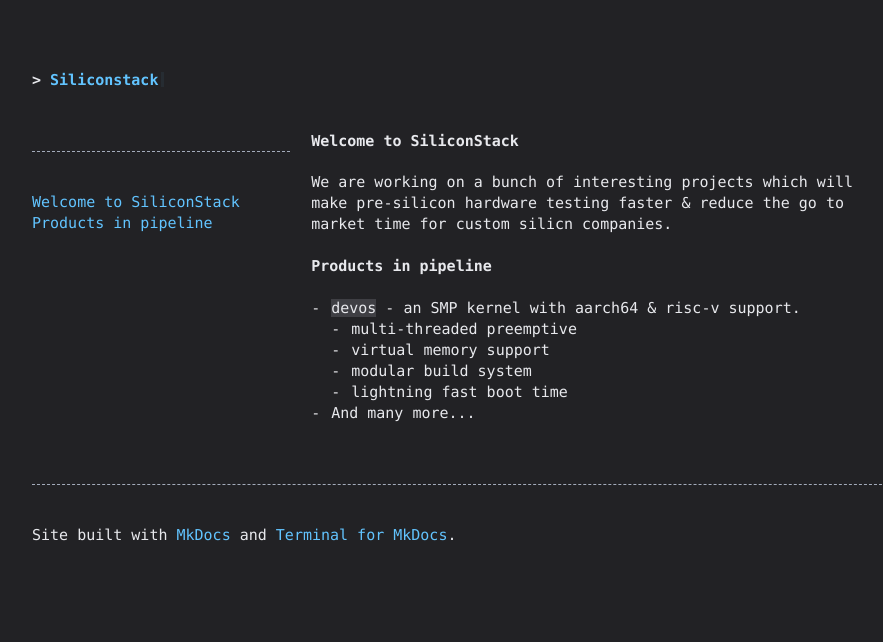
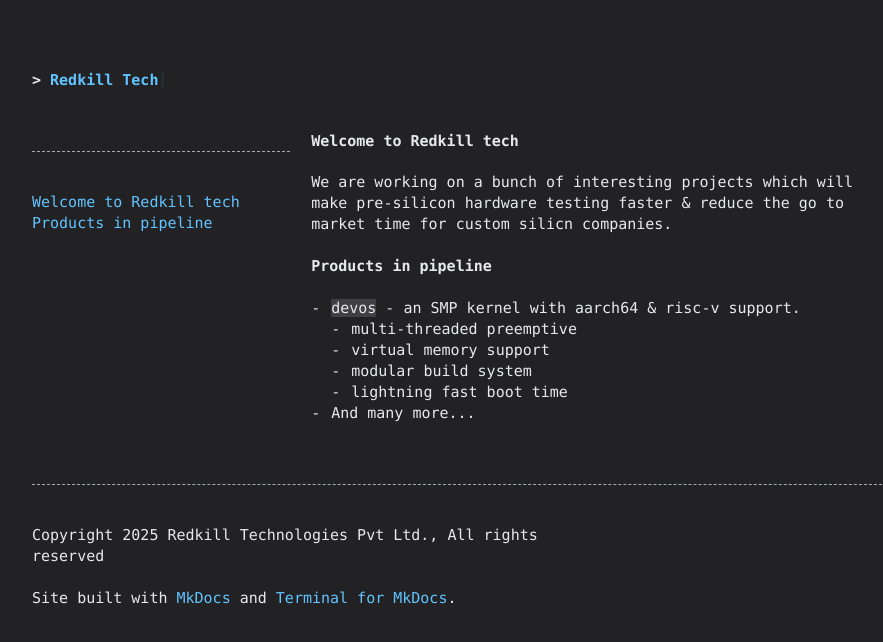
Before and after one commit to RedkillTech/praton1729.github.io, a plain HTML site: page index.html in a window 1280 px wide. Shown: the whole page, without its empty margins (178-1061 px from the left). Drawn offline with Linux system fonts and the light colour scheme.

Commit message:
Rename to Redkill Tech

```diff
--- a/index.html
+++ b/index.html
@@ -18,7 +18,7 @@
 
 
 
-<title>Welcome to SiliconStack - Siliconstack</title>
+<title>Welcome to Redkill tech - Redkill Tech</title>
 
 
 <link href="css/fontawesome/css/fontawesome.min.css" rel="stylesheet">
@@ -82,7 +82,7 @@
 <body class="terminal"><div class="container">
     <div class="terminal-nav">
         <header class="terminal-logo">
-            <div id="mkdocs-terminal-site-name" class="logo terminal-prompt"><a href="/" class="no-style">Siliconstack</a></div>
+            <div id="mkdocs-terminal-site-name" class="logo terminal-prompt"><a href="/" class="no-style">Redkill Tech</a></div>
         </header>
 
         <nav class="terminal-menu">
@@ -97,14 +97,14 @@
 </nav><hr>
 <nav>
     <ul>
-        <li><a href="#welcome-to-siliconstack">Welcome to SiliconStack</a></li>
+        <li><a href="#welcome-to-redkill-tech">Welcome to Redkill tech</a></li>
         <li><a href="#products-in-pipeline">Products in pipeline</a></li>
     </ul>
 </nav>
 </aside>
             <main id="terminal-mkdocs-main-content">
 <section id="mkdocs-terminal-content">
-    <h1 id="welcome-to-siliconstack">Welcome to SiliconStack</h1>
+    <h1 id="welcome-to-redkill-tech">Welcome to Redkill tech</h1>
 <p>We are working on a bunch of interesting projects which will make pre-silicon
 hardware testing faster &amp; reduce the go to market time for custom silicn
 companies.</p>
@@ -126,6 +126,8 @@
         <hr><footer>
     <div class="terminal-mkdocs-footer-grid">
         <div id="terminal-mkdocs-footer-copyright-info">
+
+            <p class="text-center text-muted">Copyright 2025 Redkill Technologies Pvt Ltd., All rights reserved</p>
              Site built with <a href="http://www.mkdocs.org">MkDocs</a> and <a href="https://github.com/ntno/mkdocs-terminal">Terminal for MkDocs</a>.
         </div>
     </div>
--- a/search/search_index.json
+++ b/search/search_index.json
@@ -1 +1 @@
-{"config":{"indexing":"full","lang":["en"],"min_search_length":3,"prebuild_index":false,"separator":"[\\s\\-]+"},"docs":[{"location":"","text":"Welcome to SiliconStack We are working on a bunch of interesting projects which will make pre-silicon hardware testing faster & reduce the go to market time for custom silicn companies. Products in pipeline devos - an SMP kernel with aarch64 & risc-v support. multi-threaded preemptive virtual memory support modular build system lightning fast boot time And many more...","title":"Welcome to SiliconStack"},{"location":"#welcome-to-siliconstack","text":"We are working on a bunch of interesting projects which will make pre-silicon hardware testing faster & reduce the go to market time for custom silicn companies.","title":"Welcome to SiliconStack"},{"location":"#products-in-pipeline","text":"devos - an SMP kernel with aarch64 & risc-v support. multi-threaded preemptive virtual memory support modular build system lightning fast boot time And many more...","title":"Products in pipeline"}]}
+{"config":{"indexing":"full","lang":["en"],"min_search_length":3,"prebuild_index":false,"separator":"[\\s\\-]+"},"docs":[{"location":"","text":"Welcome to Redkill tech We are working on a bunch of interesting projects which will make pre-silicon hardware testing faster & reduce the go to market time for custom silicn companies. Products in pipeline devos - an SMP kernel with aarch64 & risc-v support. multi-threaded preemptive virtual memory support modular build system lightning fast boot time And many more...","title":"Welcome to Redkill tech"},{"location":"#welcome-to-redkill-tech","text":"We are working on a bunch of interesting projects which will make pre-silicon hardware testing faster & reduce the go to market time for custom silicn companies.","title":"Welcome to Redkill tech"},{"location":"#products-in-pipeline","text":"devos - an SMP kernel with aarch64 & risc-v support. multi-threaded preemptive virtual memory support modular build system lightning fast boot time And many more...","title":"Products in pipeline"}]}
```
Also changed, not shown: 404.html (+4 -2 lines), 1 other file.
